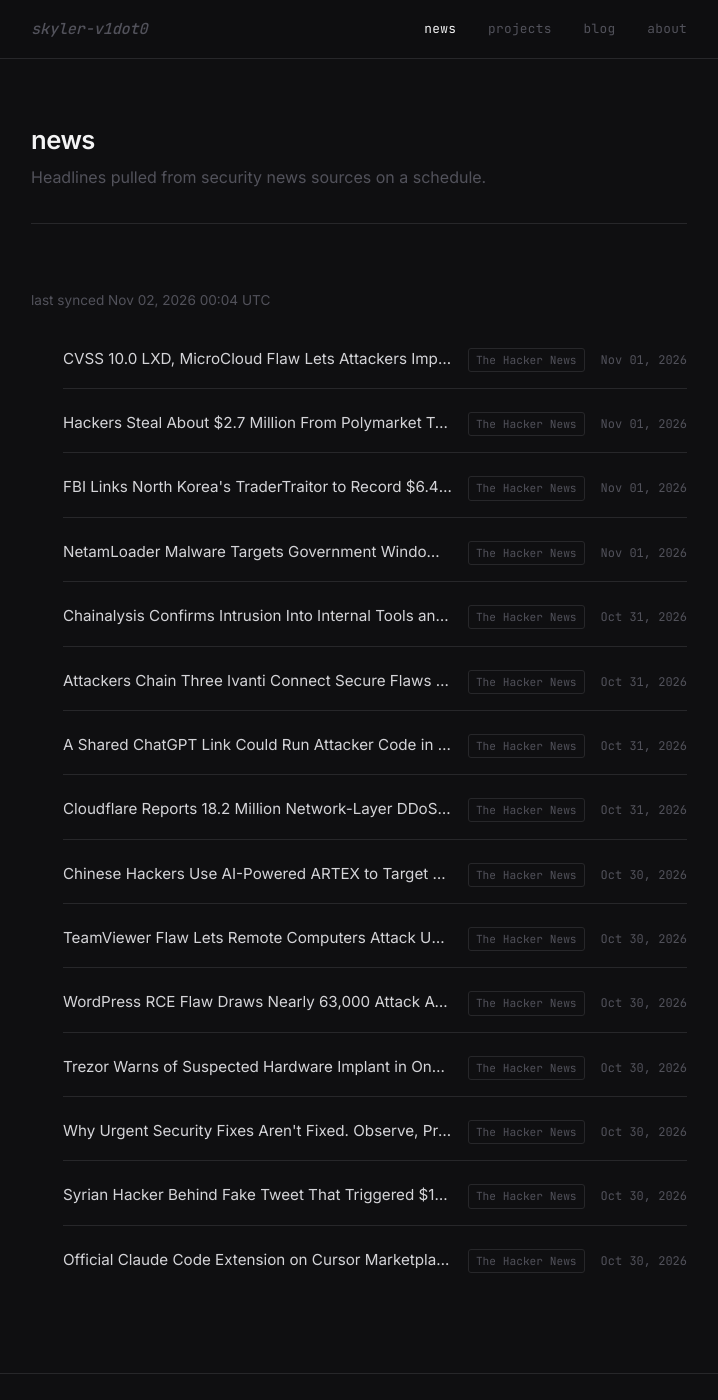
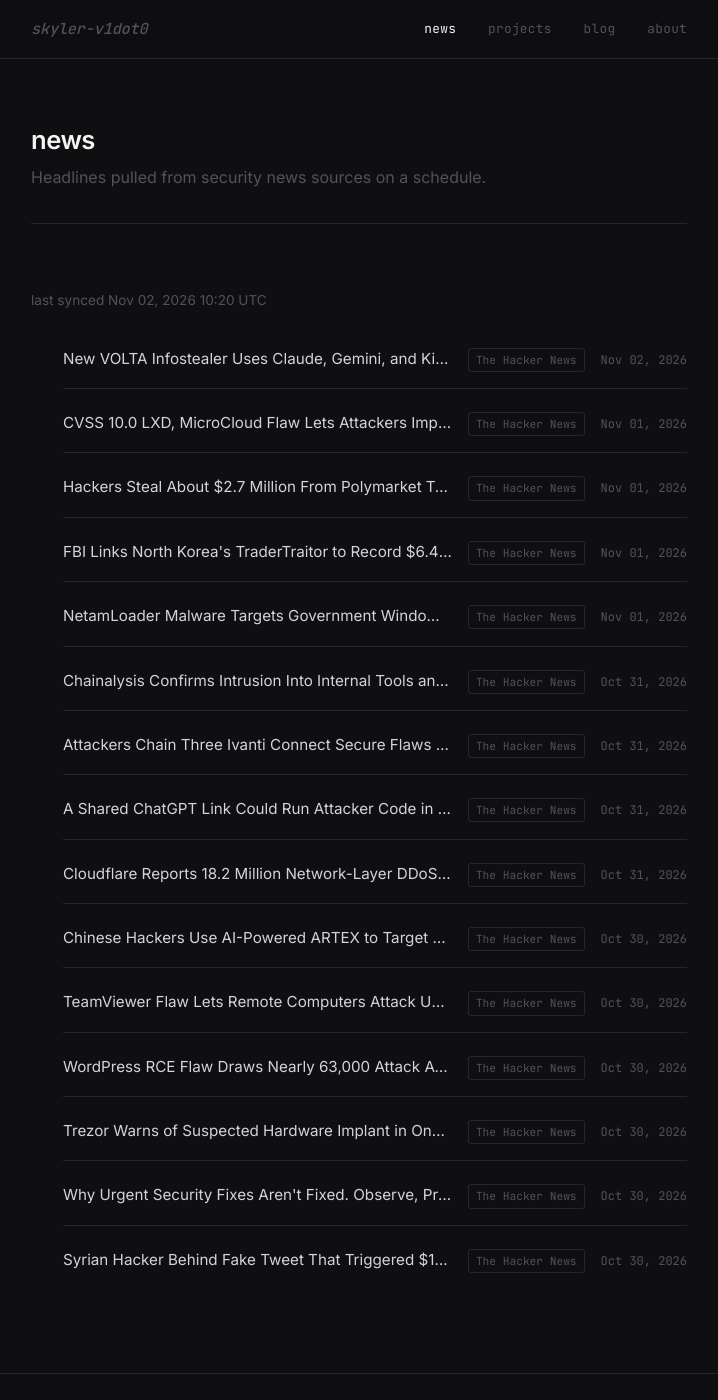
Before and after one commit to skyler-v1dot0/personal-site, a Jekyll site: the page built from news.html, in a window 1280 px wide and 1400 px high. Shown: the whole window, without its empty margins (281-999 px from the left). Built offline with Jekyll 4.4.1, drawn with Linux system fonts in a browser that asks for light colours.

Commit message:
chore: sync news feed [skip ci]

```diff
--- a/_data/news.yml
+++ b/_data/news.yml
@@ -1,6 +1,11 @@
 ---
-updated_at: '2026-11-02T00:04:08Z'
+updated_at: '2026-11-02T10:20:44Z'
 items:
+- title: New VOLTA Infostealer Uses Claude, Gemini, and Kimi AI to Rank Victims by
+    Financial Value
+  url: https://thehackernews.com/2026/11/new-volta-infostealer-uses-claude.html
+  source: The Hacker News
+  published: '2026-11-02T05:51:07Z'
 - title: CVSS 10.0 LXD, MicroCloud Flaw Lets Attackers Impersonate Trusted Clients
     Without a Private Key
   url: https://thehackernews.com/2026/11/critical-lxd-and-microcloud-flaw-cvss.html
@@ -68,8 +73,3 @@ items:
   url: https://thehackernews.com/2026/10/syrian-hacker-behind-fake-tweet-that.html
   source: The Hacker News
   published: '2026-10-30T10:40:45Z'
-- title: Official Claude Code Extension on Cursor Marketplace Trojanized with Persistent
-    SSH Backdoor
-  url: https://thehackernews.com/2026/10/official-claude-code-vs-code-extension.html
-  source: The Hacker News
-  published: '2026-10-30T08:55:47Z'
```
